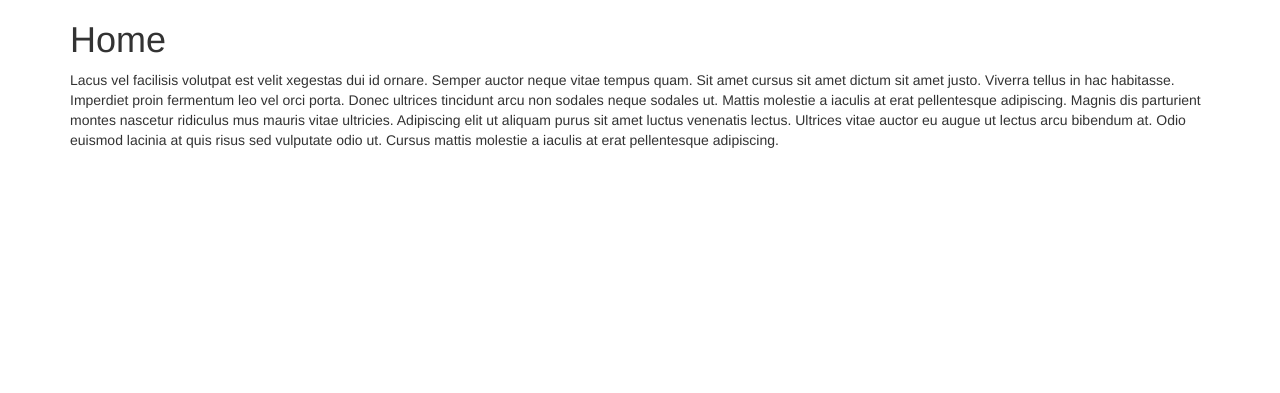
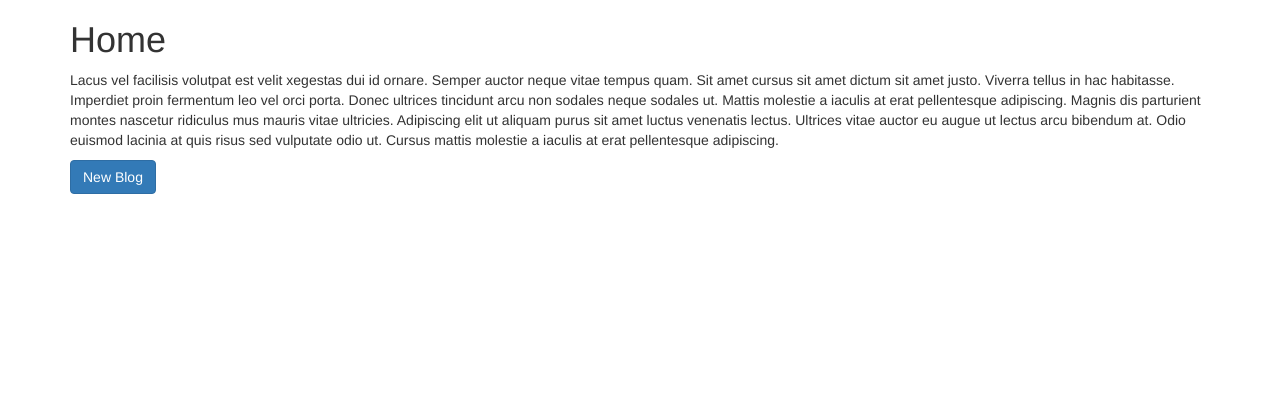
Before and after one commit to aayushxrj/Blog-Website, a Node server app: page / in a window 1280 px wide. Shown: the part 90-483 px from the top of the page. Run offline with Node 20, Linux system fonts and the light colour scheme.

Commit message:
added compose button on homePage

```diff
--- a/views/home.ejs
+++ b/views/home.ejs
@@ -20,6 +20,7 @@
         <a href="/posts/<%=post.title%>">Read More</a>
     </p>
     <% }) %>
+    <a href="/compose" class="btn btn-primary text-white">New Blog</a>
 
 
 
```
